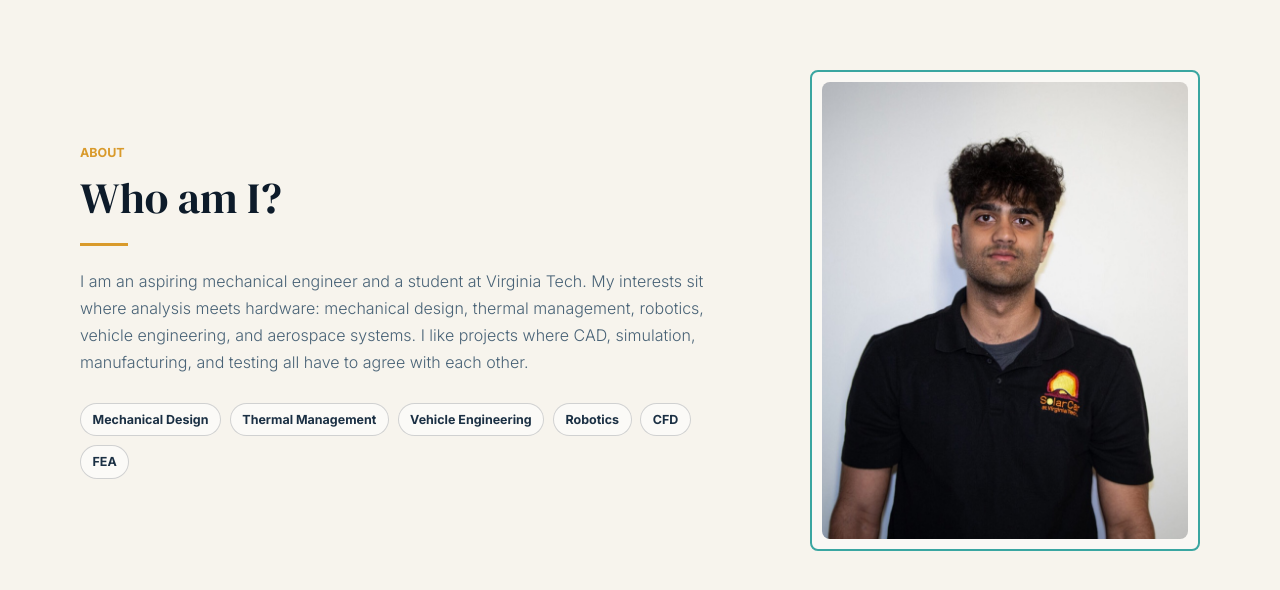
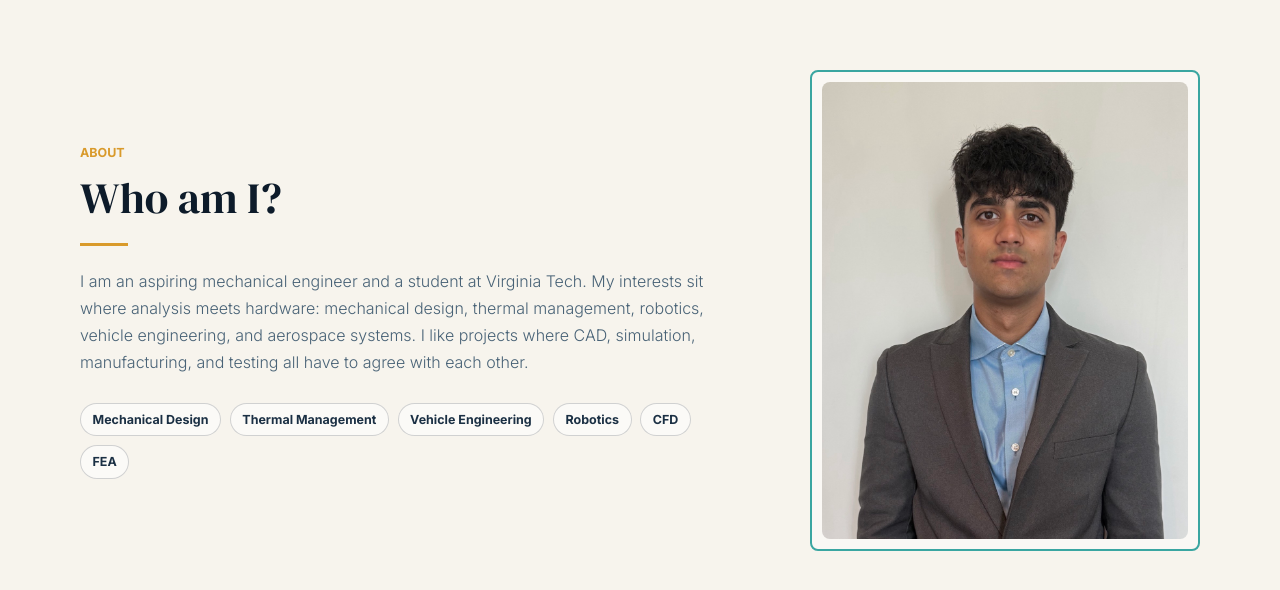
Before and after one commit to lmpai1002/portfolio, a plain HTML site: page index.html in a window 1280 px wide. Shown: the part 708-1298 px from the top of the page. Drawn offline with Linux system fonts and the light colour scheme.

Commit message:
Add files via upload

```diff
--- a/index.html
+++ b/index.html
@@ -1705,7 +1705,7 @@
       </div>
       <div class="portrait-frame">
         <img
-          src="assets/about-aryaman.jpg"
+          src="assets/about-aryaman-formal.jpg"
           alt="Aryaman Pai portrait"
         >
       </div>
```
